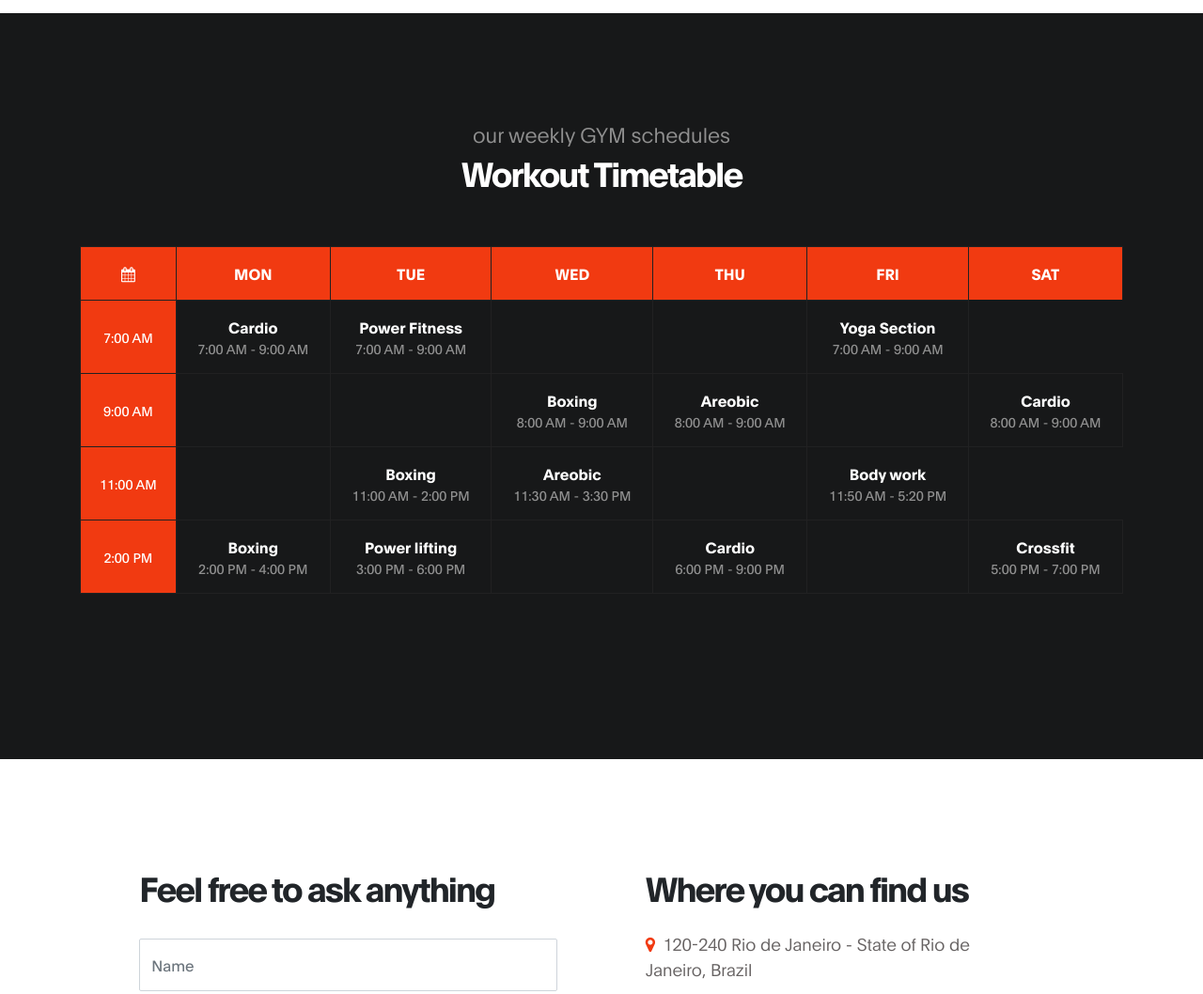
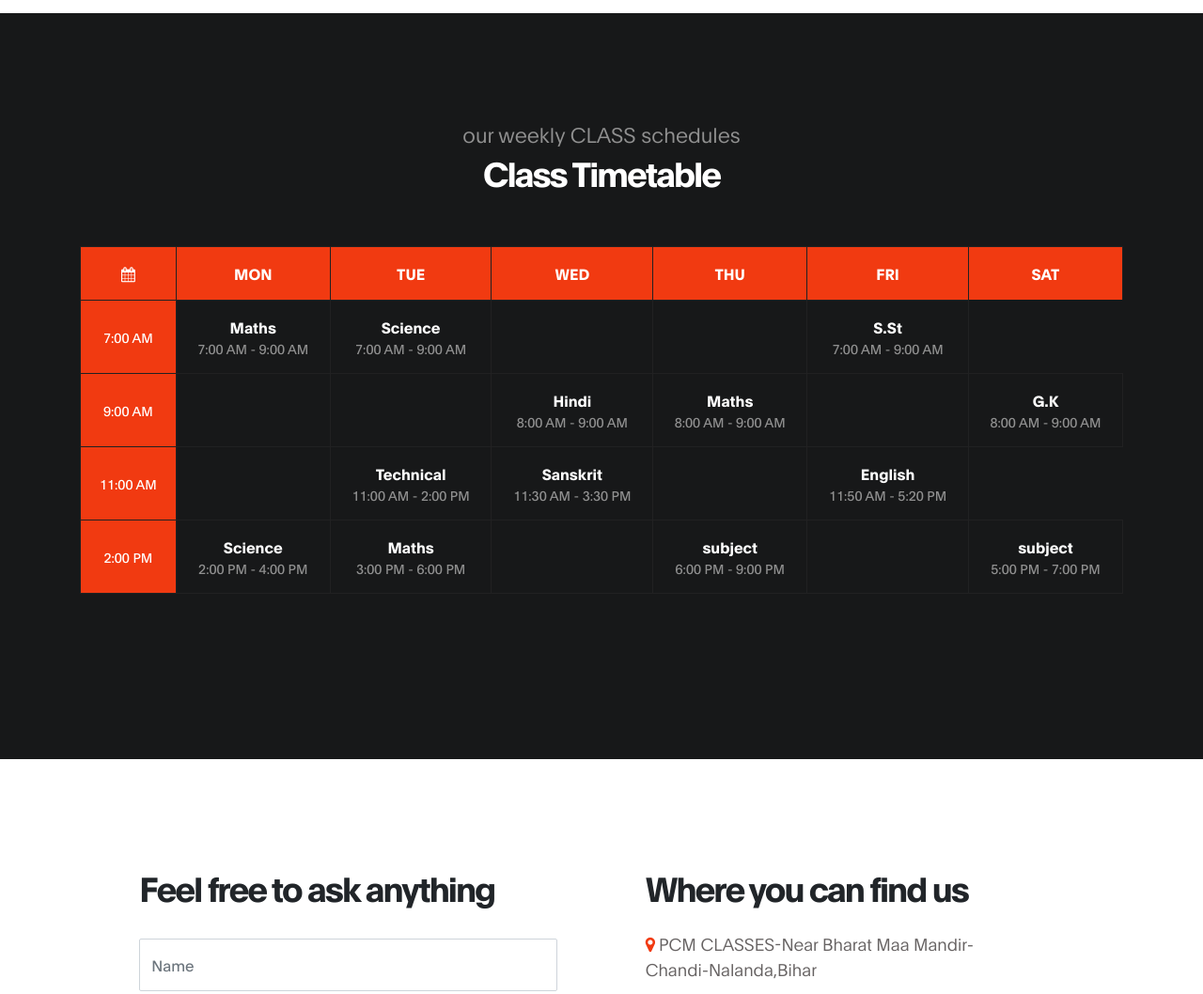
Before and after one commit to 12-12-droid/PCM-CLASSES, a plain HTML site: page index.html in a window 1280 px wide. Shown: the part 2620-3678 px from the top of the page at 94% size. Drawn offline with Linux system fonts and the light colour scheme.

Commit message:
Update index.html

```diff
--- a/index.html
+++ b/index.html
@@ -258,9 +258,9 @@ https://www.tooplate.com/view/2119-gymso-fitness
                     <div class="row">
 
                             <div class="col-lg-12 col-12 text-center">
-                                <h6 data-aos="fade-up">our weekly GYM schedules</h6>
+                                <h6 data-aos="fade-up">our weekly CLASS schedules</h6>
 
-                                <h2 class="text-white" data-aos="fade-up" data-aos-delay="200">Workout Timetable</h2>
+                                <h2 class="text-white" data-aos="fade-up" data-aos-delay="200">Class Timetable</h2>
                              </div>
 
                              <div class="col-lg-12 py-5 col-md-12 col-12">
@@ -280,17 +280,17 @@ https://www.tooplate.com/view/2119-gymso-fitness
                                          <tr>
                                             <td><small>7:00 am</small></td>
                                             <td>
-                                                <strong>Cardio</strong>
+                                                <strong>Maths</strong>
                                                 <span>7:00 am - 9:00 am</span>
                                             </td>
                                             <td>
-                                                <strong>Power Fitness</strong>
+                                                <strong>Science</strong>
                                                 <span>7:00 am - 9:00 am</span>
                                             </td>
                                             <td></td>
                                             <td></td>
                                             <td>
-                                                <strong>Yoga Section</strong>
+                                                <strong>S.St</strong>
                                                 <span>7:00 am - 9:00 am</span>
                                             </td>
                                          </tr>
@@ -300,16 +300,16 @@ https://www.tooplate.com/view/2119-gymso-fitness
                                             <td></td>
                                             <td></td>
                                             <td>
-                                                <strong>Boxing</strong>
+                                                <strong>Hindi</strong>
                                                 <span>8:00 am - 9:00 am</span>
                                             </td>
                                             <td>
-                                                <strong>Areobic</strong>
+                                                <strong>Maths</strong>
                                                 <span>8:00 am - 9:00 am</span>
                                             </td>
                                             <td></td>
                                             <td>
-                                                <strong>Cardio</strong>
+                                                <strong>G.K</strong>
                                                 <span>8:00 am - 9:00 am</span>
                                             </td>
                                          </tr>
@@ -318,16 +318,16 @@ https://www.tooplate.com/view/2119-gymso-fitness
                                             <td><small>11:00 am</small></td>
                                             <td></td>
                                             <td>
-                                                <strong>Boxing</strong>
+                                                <strong>Technical</strong>
                                                 <span>11:00 am - 2:00 pm</span>
                                             </td>
                                             <td>
-                                                <strong>Areobic</strong>
+                                                <strong>Sanskrit</strong>
                                                 <span>11:30 am - 3:30 pm</span>
                                             </td>
                                             <td></td>
                                             <td>
-                                                <strong>Body work</strong>
+                                                <strong>English</strong>
                                                 <span>11:50 am - 5:20 pm</span>
                                             </td>
                                          </tr>
@@ -335,21 +335,21 @@ https://www.tooplate.com/view/2119-gymso-fitness
                                          <tr>
                                             <td><small>2:00 pm</small></td>
                                             <td>
-                                                <strong>Boxing</strong>
+                                                <strong>Science</strong>
                                                 <span>2:00 pm - 4:00 pm</span>
                                             </td>
                                             <td>
-                                                <strong>Power lifting</strong>
+                                                <strong>Maths</strong>
                                                 <span>3:00 pm - 6:00 pm</span>
                                             </td>
                                             <td></td>
                                             <td>
-                                                <strong>Cardio</strong>
+                                                <strong>subject</strong>
                                                 <span>6:00 pm - 9:00 pm</span>
                                             </td>
                                             <td></td>
                                             <td>
-                                                <strong>Crossfit</strong>
+                                                <strong>subject</strong>
                                                 <span>5:00 pm - 7:00 pm</span>
                                             </td>
                                          </tr>
@@ -384,7 +384,7 @@ https://www.tooplate.com/view/2119-gymso-fitness
                     <div class="mx-auto mt-4 mt-lg-0 mt-md-0 col-lg-5 col-md-6 col-12">
                         <h2 class="mb-4" data-aos="fade-up" data-aos-delay="600">Where you can <span>find us</span></h2>
 
-                        <p data-aos="fade-up" data-aos-delay="800"><i class="fa fa-map-marker mr-1"></i> 120-240 Rio de Janeiro - State of Rio de Janeiro, Brazil</p>
+                        <p data-aos="fade-up" data-aos-delay="800"><i class="fa fa-map-marker mr-1"></i>PCM CLASSES-Near Bharat Maa Mandir-Chandi-Nalanda,Bihar</p>
 <!-- How to change your own map point
 	1. Go to Google Maps
 	2. Click on your location point
@@ -407,18 +407,18 @@ https://www.tooplate.com/view/2119-gymso-fitness
                <div class="row">
 
                     <div class="ml-auto col-lg-4 col-md-5">
-                        <p class="copyright-text">Copyright &copy; 2020 Gymso Fitness Co.
+                        <p class="copyright-text">Copyright &copy; 2020 PCM CLASSES
 
-                        <br>Design: <a href="https://www.tooplate.com">Tooplate</a></p>
+                        <br>Design: <a href="https://www.tooplate.com">Harshit</a></p>
                     </div>
 
                     <div class="d-flex justify-content-center mx-auto col-lg-5 col-md-7 col-12">
                         <p class="mr-4">
                             <i class="fa fa-envelope-o mr-1"></i>
-                            <a href="#">hello@company.co</a>
+                            <a href="#">harshitasthana00052@gmail.com</a>
                         </p>
 
-                        <p><i class="fa fa-phone mr-1"></i> 010-020-0840</p>
+                        <p><i class="fa fa-phone mr-1"></i> +91-6207830468</p>
                     </div>
 
                </div>
```
